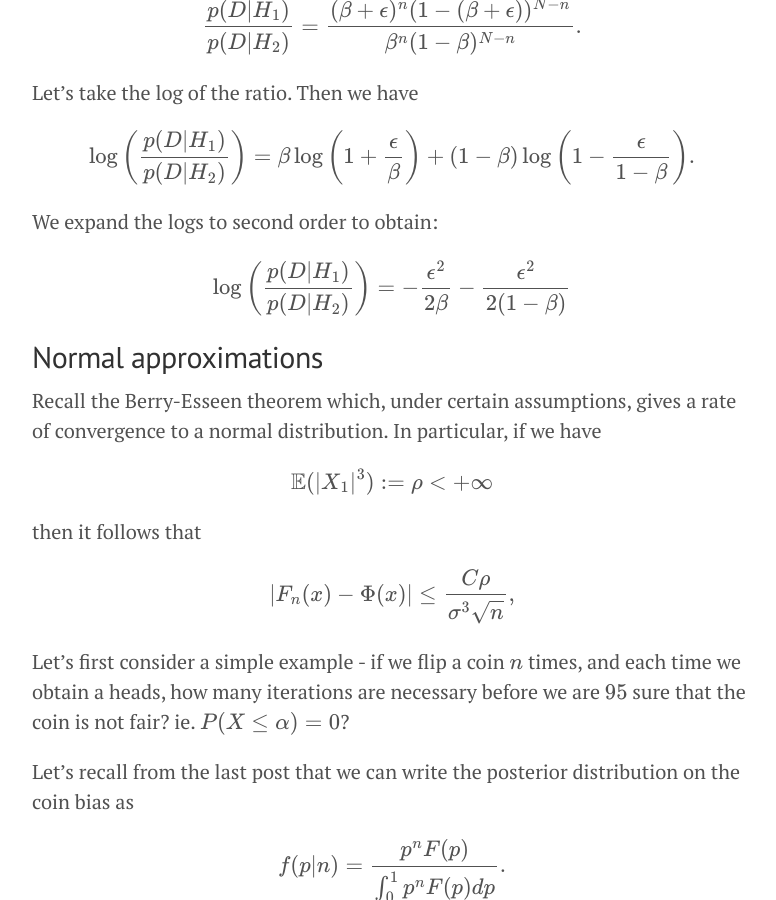
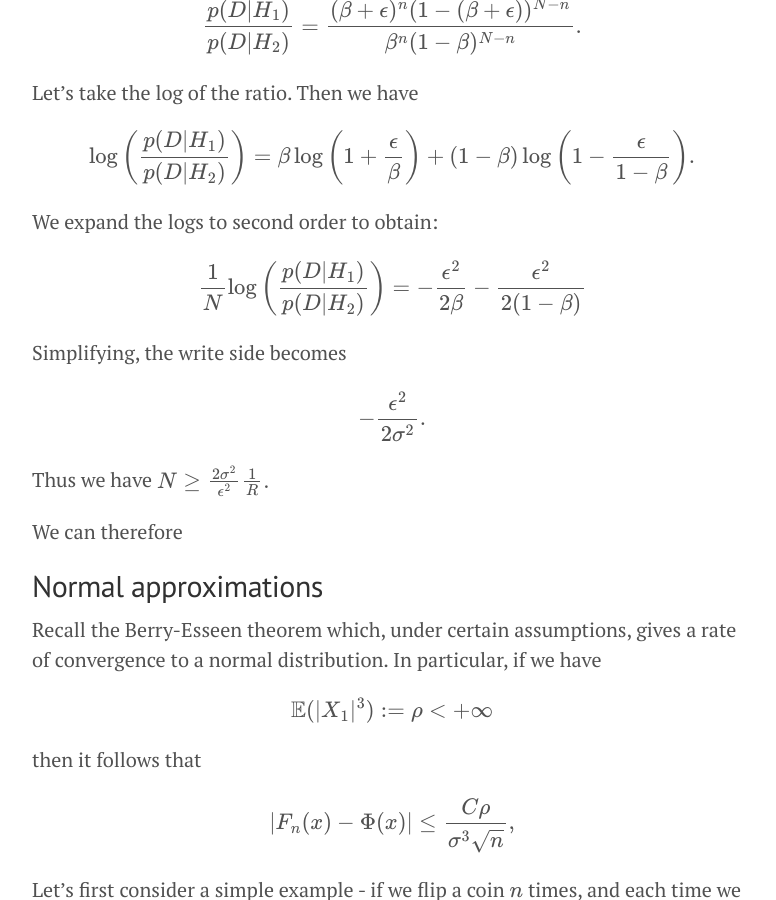
Before and after one commit to doriang102/doriang102.github.io, a Jekyll site: the page built from _posts/2017-06-10-hypothesis-testing-part-2-in-progress.md, in a window 1280 px wide and 900 px high, scrolled down 6069 px. Shown: the whole window, without its empty margins (248-1024 px from the left). Built offline with Jekyll 4.4.1, drawn with Linux system fonts in a browser that asks for light colours; our own code applies the rules of GitHub Pages for plain Markdown files; formulas are drawn with MathJax 3.

Commit message:
Update 2017-06-10-hypothesis-testing-part-2-in-progress.md

```diff
--- a/_posts/2017-06-10-hypothesis-testing-part-2-in-progress.md
+++ b/_posts/2017-06-10-hypothesis-testing-part-2-in-progress.md
@@ -177,7 +177,17 @@ $$ \log \left(\frac{p(D \lvert H_1)}{p(D \lvert H_2)}\right) = \beta \log \left(
 We expand the logs to second order to obtain:
 
 
-$$ \log \left(\frac{p(D \lvert H_1)}{p(D \lvert H_2)}\right) = -\frac{\epsilon^2}{2\beta} - \frac{\epsilon^2}{2(1-\beta)}  $$
+$$ \frac{1}{N}\log \left(\frac{p(D \lvert H_1)}{p(D \lvert H_2)}\right) = -\frac{\epsilon^2}{2\beta} - \frac{\epsilon^2}{2(1-\beta)}  $$
+
+Simplifying, the write side becomes
+
+ $$-\frac{\epsilon^2}{2\sigma^2}.$$
+
+Thus we have
+$$ N \geq \frac{2\sigma^2}{\epsilon^2} \frac{1}{R}.$$
+
+
+We can therefore
 
 ## Normal approximations
 
```
